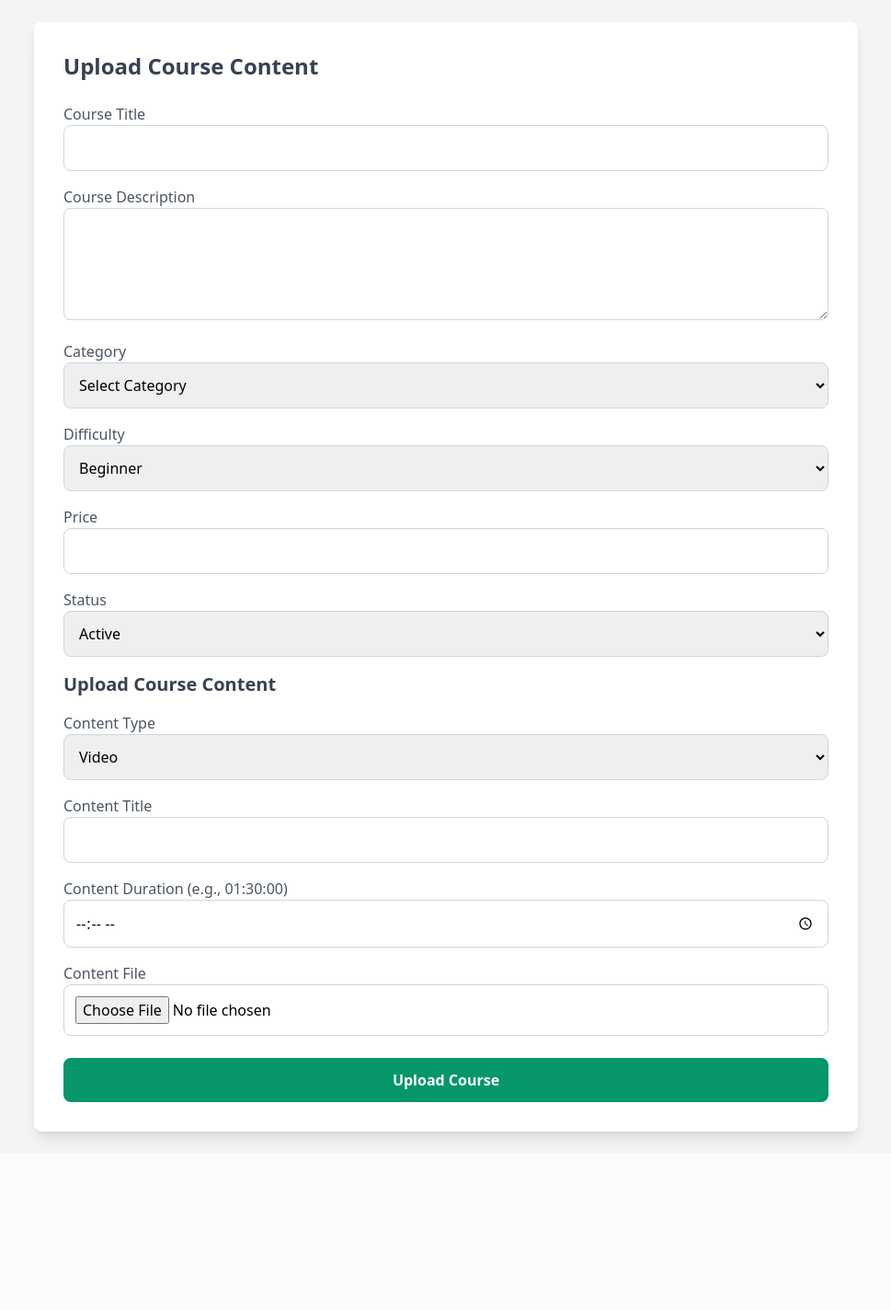
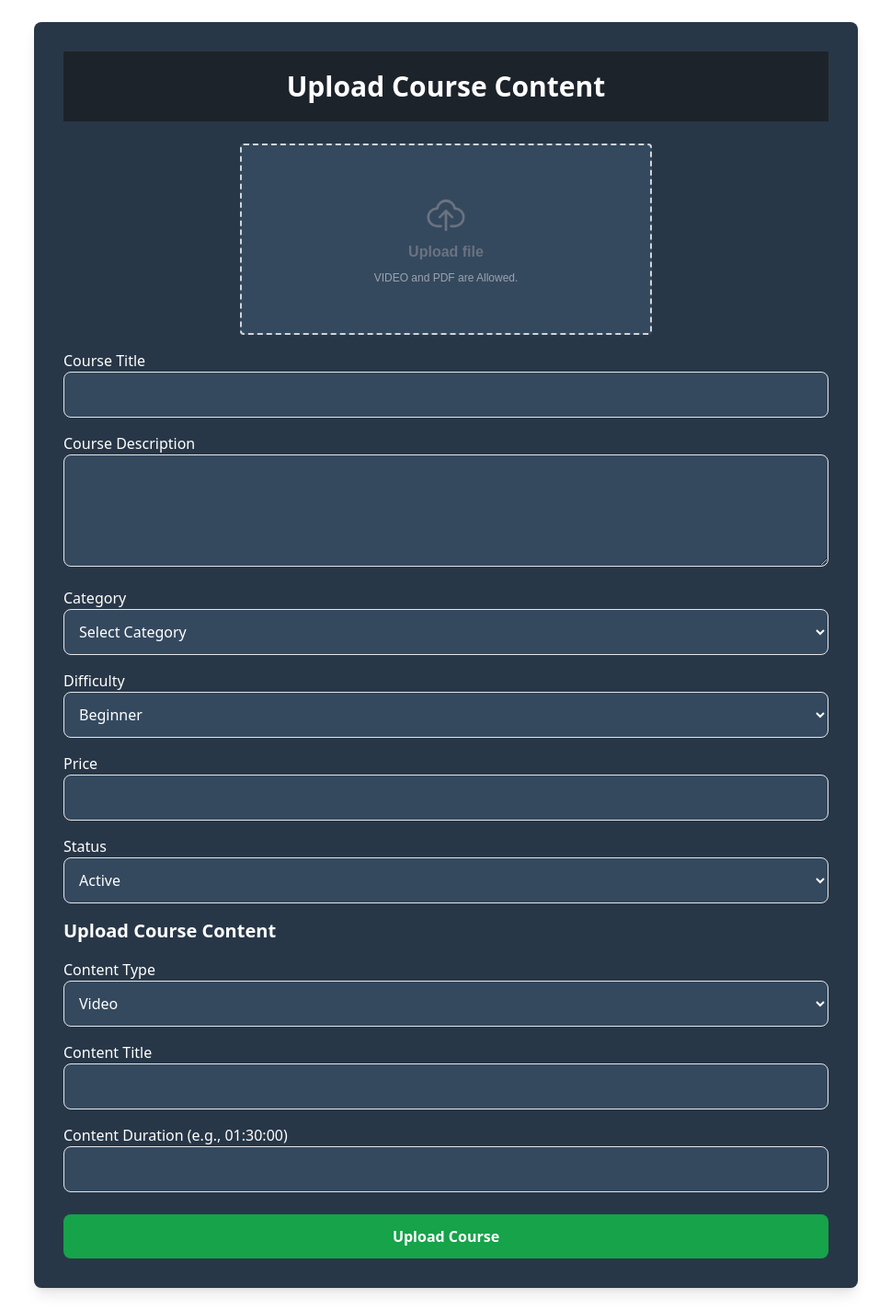
Before and after one commit to depressedKarimul/cse311, a PHP site: page /Upload_Course.php in a window 1280 px wide. Shown: the whole page at 92% size, without its empty margins (155-1124 px from the left). Before the commit the page ends 1245 px from the top, so only its background shows below. Run offline with PHP 8.4, Linux system fonts and the light colour scheme; the visitor is signed in with stand-in values (Sample User, id 1); data that the repository does not hold is empty; some libraries are stand-ins or nearby versions.

Commit message:
Upload Course Content frontend copy

```diff
--- a/Upload_Course.php
+++ b/Upload_Course.php
@@ -3,20 +3,17 @@
 include('database.php');
 session_start();
 
+$message = ""; // For success/error messages
+
 // Assuming the user is logged in, and the user_id is stored in the session
 $user_id = $_SESSION['user_id'];
 
-$query = "
-    SELECT i.instructor_id
-    FROM Instructor i
-    WHERE i.user_id = $user_id
-";
+$query = "SELECT instructor_id FROM Instructor WHERE user_id = $user_id";
 $result = mysqli_query($conn, $query);
 $row = mysqli_fetch_assoc($result);
 $instructor_id = $row['instructor_id'];
 
 if ($_SERVER['REQUEST_METHOD'] == 'POST') {
-    // Handling form submission
     $course_title = $_POST['course_title'];
     $course_description = $_POST['course_description'];
     $category = $_POST['category'];
@@ -24,114 +21,125 @@ if ($_SERVER['REQUEST_METHOD'] == 'POST') {
     $price = $_POST['price'];
     $status = $_POST['status'];
 
-    // Insert course details into Course table
     $insert_course_query = "
         INSERT INTO Course (instructor_id, title, description, category, difficulty, price, status)
         VALUES ('$instructor_id', '$course_title', '$course_description', '$category', '$difficulty', '$price', '$status')
     ";
+
     if (mysqli_query($conn, $insert_course_query)) {
-        $course_id = mysqli_insert_id($conn); // Get the last inserted course_id
+        $course_id = mysqli_insert_id($conn);
 
-        // Handle course content upload
+        // Handle content file upload
         if (isset($_FILES['content_file'])) {
             $content_type = $_POST['content_type'];
             $content_title = $_POST['content_title'];
             $content_duration = $_POST['content_duration'];
 
-            // File upload logic
             $target_dir = "C:/xampp/htdocs/cse311/Upload Course/";
             $target_file = $target_dir . basename($_FILES["content_file"]["name"]);
             $upload_ok = 1;
             $file_type = strtolower(pathinfo($target_file, PATHINFO_EXTENSION));
 
-            // Check if file is a valid format
-            if ($file_type != "mp4" && $file_type != "pdf" && $file_type != "docx" && $file_type != "jpg") {
-                echo "Sorry, only MP4, PDF, DOCX & JPG files are allowed.";
+            if (!in_array($file_type, ["mp4", "pdf", "docx", "jpg"])) {
+                $message = "Only MP4, PDF, DOCX & JPG files are allowed.";
                 $upload_ok = 0;
             }
 
-            if ($upload_ok == 0) {
-                echo "Sorry, your file was not uploaded.";
-            } else {
-                if (move_uploaded_file($_FILES["content_file"]["tmp_name"], $target_file)) {
-                    // Insert course content into Course_Content table
+            if ($upload_ok && move_uploaded_file($_FILES["content_file"]["tmp_name"], $target_file)) {
                 $insert_content_query = "
                     INSERT INTO Course_Content (course_id, type, title, file_url, content_duration)
                     VALUES ('$course_id', '$content_type', '$content_title', '$target_file', '$content_duration')
                 ";
                 if (mysqli_query($conn, $insert_content_query)) {
-                        echo "Course content uploaded successfully!";
+                    $message = "Course and content uploaded successfully!";
                 } else {
-                        echo "Error uploading course content: " . mysqli_error($conn);
+                    $message = "Error saving content: " . mysqli_error($conn);
                 }
             } else {
-                    echo "Sorry, there was an error uploading your file.";
-                }
+                $message = "File upload failed.";
             }
         }
 
-        // Add category if it doesn't already exist in the Category table
         $category_query = "SELECT * FROM Category WHERE category_name = '$category'";
         $category_result = mysqli_query($conn, $category_query);
         if (mysqli_num_rows($category_result) == 0) {
-            // Insert new category into the Category table if it doesn't exist
-            $insert_category_query = "
-                INSERT INTO Category (category_name)
-                VALUES ('$category')
-            ";
+            $insert_category_query = "INSERT INTO Category (category_name) VALUES ('$category')";
             mysqli_query($conn, $insert_category_query);
         }
 
-        // Post to the forum once the course is created
-        // Assuming post_text comes from the form (you can modify as needed)
-        $post_text = "Discussion for course: " . $course_title;
+        $post_text = "Discussion for course: $course_title";
         $post_date = date('Y-m-d');
         $insert_post_query = "
             INSERT INTO Forum_Post (course_id, user_id, post_text, post_date)
             VALUES ('$course_id', '$user_id', '$post_text', '$post_date')
         ";
         if (mysqli_query($conn, $insert_post_query)) {
-            echo "Course created and forum post added!";
+            $message .= " Forum post created!";
         } else {
-            echo "Error posting to forum: " . mysqli_error($conn);
+            $message .= " Error creating forum post: " . mysqli_error($conn);
         }
 
     } else {
-        echo "Error inserting course: " . mysqli_error($conn);
+        $message = "Error creating course: " . mysqli_error($conn);
     }
 }
 ?>
+
 
 <!-- HTML form for uploading the course -->
 <!DOCTYPE html>
 <html lang="en">
 <head>
-    <meta charset="UTF-8">
-    <meta name="viewport" content="width=device-width, initial-scale=1.0">
-    <title>Upload Course</title>
-    <link href="https://cdn.jsdelivr.net/npm/tailwindcss@2.2.19/dist/tailwind.min.css" rel="stylesheet">
+   <?php include('head_content.php') ?>
 </head>
-<body class="bg-gray-100 p-6">
-
-    <div class="max-w-4xl mx-auto bg-white p-8 rounded-lg shadow-lg">
-        <h1 class="text-2xl font-semibold text-gray-700 mb-6">Upload Course Content</h1>
+<body class="p-6">
+    <div class="max-w-4xl mx-auto bg-[#283747] p-8 rounded-lg shadow-lg">
+        <h1 class="text-3xl text-center bg-[#1D232A] p-5 font-semibold text-white mb-6">Upload Course Content</h1>
 
         <form action="" method="post" enctype="multipart/form-data">
             <!-- Course Details -->
             <div class="space-y-4">
                 <div>
-                    <label for="course_title" class="block text-gray-600">Course Title</label>
-                    <input type="text" id="course_title" name="course_title" class="w-full p-3 border border-gray-300 rounded-lg" required>
+                    <label for="content_file"
+                        class="bg-[#34495E] text-gray-500 font-semibold text-base rounded max-w-md h-52 flex flex-col items-center justify-center cursor-pointer border-2 border-gray-300 border-dashed mx-auto font-[sans-serif] relative">
+                        <svg xmlns="http://www.w3.org/2000/svg" class="w-11 mb-2 fill-gray-500" viewBox="0 0 32 32">
+                            <path
+                                d="M23.75 11.044a7.99 7.99 0 0 0-15.5-.009A8 8 0 0 0 9 27h3a1 1 0 0 0 0-2H9a6 6 0 0 1-.035-12 1.038 1.038 0 0 0 1.1-.854 5.991 5.991 0 0 1 11.862 0A1.08 1.08 0 0 0 23 13a6 6 0 0 1 0 12h-3a1 1 0 0 0 0 2h3a8 8 0 0 0 .75-15.956z"
+                                data-original="#000000" />
+                            <path
+                                d="M20.293 19.707a1 1 0 0 0 1.414-1.414l-5-5a1 1 0 0 0-1.414 0l-5 5a1 1 0 0 0 1.414 1.414L15 16.414V29a1 1 0 0 0 2 0V16.414z"
+                                data-original="#000000" />
+                        </svg>
+                        Upload file
+
+                        <input type="file" id="content_file" name="content_file" required class="hidden" />
+                        <p id="file_name" class="text-xs font-medium text-gray-400 mt-2">VIDEO and PDF are Allowed.</p>
+                    </label>
+                    <script>
+                        const fileInput = document.getElementById('content_file');
+                        const fileNameDisplay = document.getElementById('file_name');
+
+                        fileInput.addEventListener('change', function () {
+                            if (fileInput.files.length > 0) {
+                                fileNameDisplay.textContent = `Selected: ${fileInput.files[0].name}`;
+                                fileNameDisplay.classList.add("text-green-600"); // Optional styling for success
+                            }
+                        });
+                    </script>
+                </div>
+                <div>
+                    <label for="course_title" class="block text-white">Course Title</label>
+                    <input type="text" id="course_title" name="course_title" class="w-full p-3 border rounded-lg bg-[#34495E] text-white" required>
                 </div>
 
                 <div>
-                    <label for="course_description" class="block text-gray-600">Course Description</label>
-                    <textarea id="course_description" name="course_description" class="w-full p-3 border border-gray-300 rounded-lg" rows="4" required></textarea>
+                    <label for="course_description" class="block text-white">Course Description</label>
+                    <textarea id="course_description" name="course_description" class="w-full p-3 border rounded-lg bg-[#34495E] text-white" rows="4" required></textarea>
                 </div>
 
                 <div>
-                    <label for="category" class="block text-gray-600">Category</label>
-                    <select id="category" name="category" class="w-full p-3 border border-gray-300 rounded-lg" required>
+                    <label for="category" class="block text-white">Category</label>
+                    <select id="category" name="category" class="w-full p-3 border rounded-lg bg-[#34495E] text-white" required>
                         <option value="" disabled selected>Select Category</option>
                         <option value="Development">Development</option>
                         <option value="IT and Software">IT and Software</option>
@@ -140,8 +148,8 @@ if ($_SERVER['REQUEST_METHOD'] == 'POST') {
                 </div>
 
                 <div>
-                    <label for="difficulty" class="block text-gray-600">Difficulty</label>
-                    <select id="difficulty" name="difficulty" class="w-full p-3 border border-gray-300 rounded-lg" required>
+                    <label for="difficulty" class="block text-white">Difficulty</label>
+                    <select id="difficulty" name="difficulty" class="w-full p-3 border rounded-lg bg-[#34495E] text-white" required>
                         <option value="beginner">Beginner</option>
                         <option value="intermediate">Intermediate</option>
                         <option value="advanced">Advanced</option>
@@ -149,23 +157,23 @@ if ($_SERVER['REQUEST_METHOD'] == 'POST') {
                 </div>
 
                 <div>
-                    <label for="price" class="block text-gray-600">Price</label>
-                    <input type="number" step="0.01" id="price" name="price" class="w-full p-3 border border-gray-300 rounded-lg" required>
+                    <label for="price" class="block text-white">Price</label>
+                    <input type="number" step="0.01" id="price" name="price" class="w-full p-3 border rounded-lg bg-[#34495E] text-white" required>
                 </div>
 
                 <div>
-                    <label for="status" class="block text-gray-600">Status</label>
-                    <select id="status" name="status" class="w-full p-3 border border-gray-300 rounded-lg" required>
+                    <label for="status" class="block text-white">Status</label>
+                    <select id="status" name="status" class="w-full p-3 border rounded-lg bg-[#34495E] text-white" required>
                         <option value="active">Active</option>
                         <option value="inactive">Inactive</option>
                     </select>
                 </div>
 
-                <h2 class="text-xl font-semibold text-gray-700 mt-8 mb-4">Upload Course Content</h2>
+                <h2 class="text-xl font-semibold text-white mt-8 mb-4">Upload Course Content</h2>
 
                 <div>
-                    <label for="content_type" class="block text-gray-600">Content Type</label>
-                    <select id="content_type" name="content_type" class="w-full p-3 border border-gray-300 rounded-lg" required>
+                    <label for="content_type" class="block text-white">Content Type</label>
+                    <select id="content_type" name="content_type" class="w-full p-3 border rounded-lg bg-[#34495E] text-white" required>
                         <option value="video">Video</option>
                         <option value="article">Article</option>
                         <option value="quiz">Quiz</option>
@@ -173,24 +181,23 @@ if ($_SERVER['REQUEST_METHOD'] == 'POST') {
                 </div>
 
                 <div>
-                    <label for="content_title" class="block text-gray-600">Content Title</label>
-                    <input type="text" id="content_title" name="content_title" class="w-full p-3 border border-gray-300 rounded-lg" required>
+                    <label for="content_title" class="block text-white">Content Title</label>
+                    <input type="text" id="content_title" name="content_title" class="w-full p-3 border rounded-lg bg-[#34495E] text-white" required>
                 </div>
 
                 <div>
-                    <label for="content_duration" class="block text-gray-600">Content Duration (e.g., 01:30:00)</label>
-                    <input type="time" id="content_duration" name="content_duration" class="w-full p-3 border border-gray-300 rounded-lg">
-                </div>
-
-                <div>
-                    <label for="content_file" class="block text-gray-600">Content File</label>
-                    <input type="file" id="content_file" name="content_file" class="w-full p-3 border border-gray-300 rounded-lg" required>
+                    <label for="content_duration" class="block text-white">Content Duration (e.g., 01:30:00)</label>
+                    <input type="text" id="content_duration" name="content_duration" class="w-full p-3 border rounded-lg bg-[#34495E] text-white">
                 </div>
             </div>
 
-            <button type="submit" class="w-full mt-6 py-3 bg-green-600 text-white font-semibold rounded-lg">Upload Course</button>
+            <?php if ($message): ?>
+                <div class="mb-4 p-4 bg-green-100 text-green-700 rounded m-10"><?php echo $message; ?></div>
+            <?php endif; ?>
+
+            <button type="submit" class="w-full mt-6 py-3 bg-green-600 text-white font-semibold rounded-lg hover:bg-[black] hover:text-green-400">Upload Course</button>
         </form>
     </div>
+</body>
 
-</body>
 </html>
```
Also changed, not shown: try.html (+6 -86 lines), 2 other files. Lines whose indentation alone changed are shown as unchanged.
